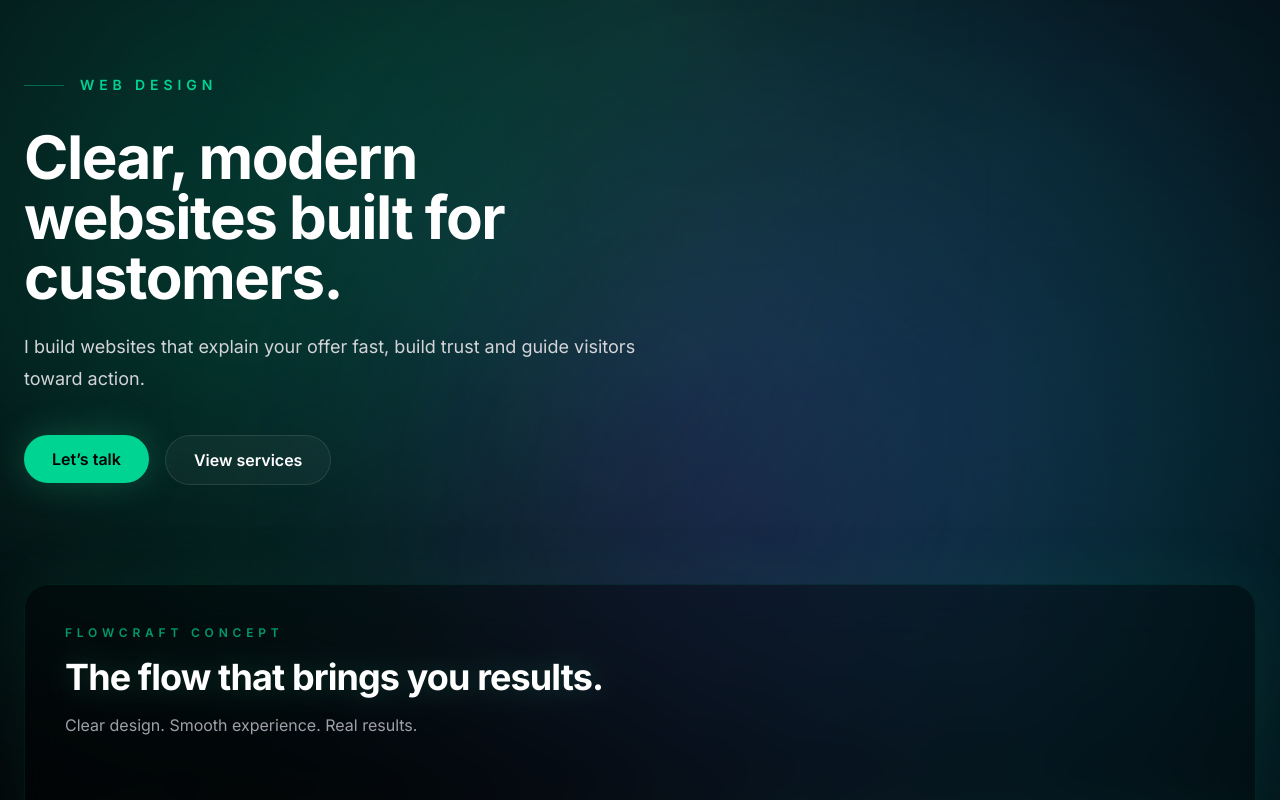
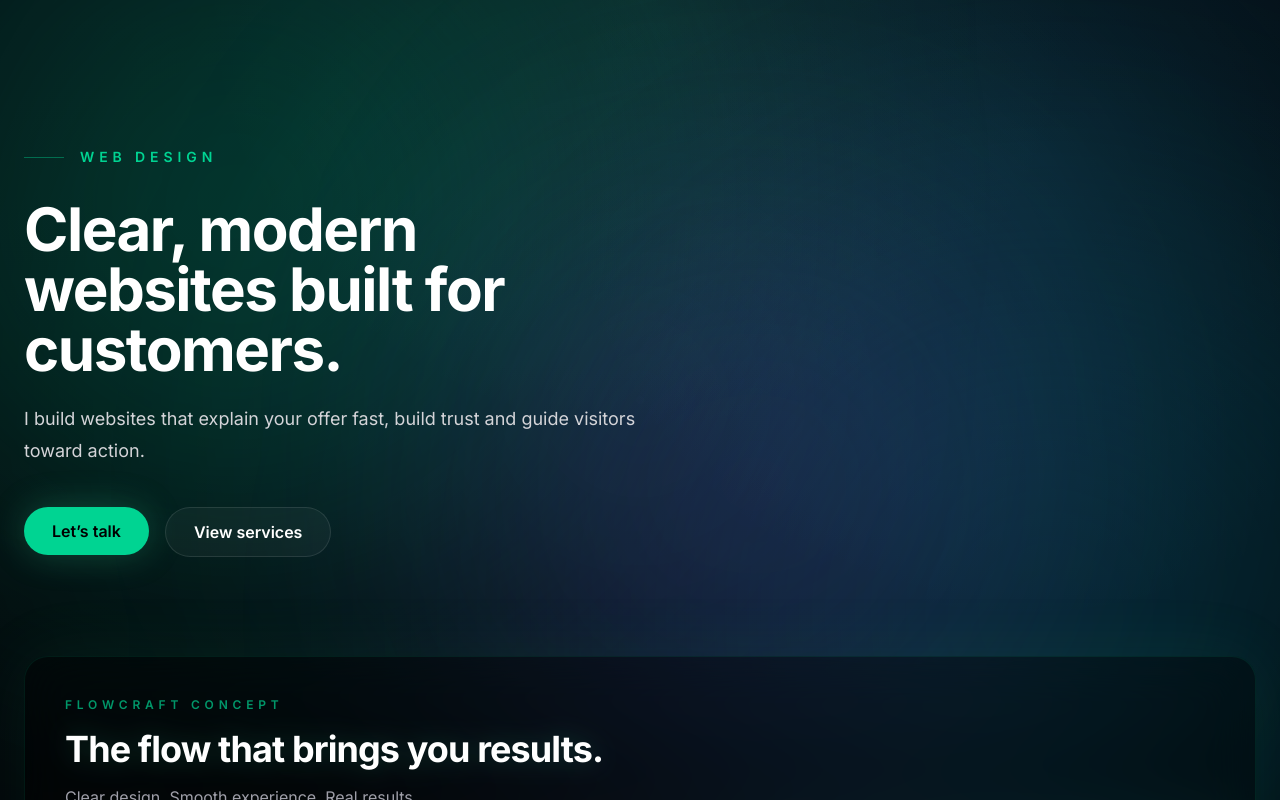
Before and after one commit to RaulRauta/my-business-site, a Next.js app: page /en in a window 1280 px wide. Shown: the top 800 px of the page. Built offline with nearby package versions, Linux system fonts and the light colour scheme.

Commit message:
Use main navbar on homepage

```diff
--- a/app/[lang]/page.tsx
+++ b/app/[lang]/page.tsx
@@ -88,7 +88,7 @@ export default async function HomePage({
     <>
       <Navbar lang={lang} />
 
-      <main className="px-6 pt-10 pb-24">
+      <main className="px-6 pt-28 pb-24">
         <section className="mx-auto max-w-7xl">
           {/* HERO */}
           <div className="grid gap-12 xl:grid-cols-[1.05fr_0.95fr] xl:items-center">
```
